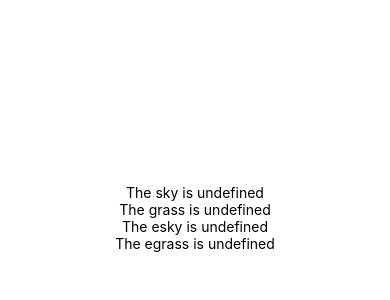
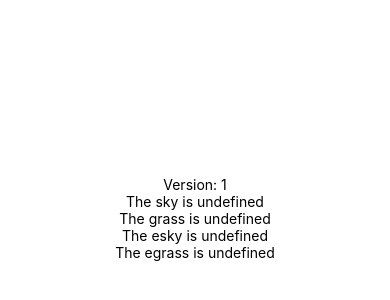
Before and after one commit to mfazekas/env-sample, a React Native app: screen / in a window 390 px wide. Shown: the part 204-504 px from the top of the page. Built offline with nearby package versions, Linux system fonts and the light colour scheme.

Commit message:
initial version

```diff
--- a/App.js
+++ b/App.js
@@ -21,6 +21,8 @@ function getEGrassColor() {
 export default function App() {
   return (
     <View style={styles.container}>
+      <Text>Version: 1</Text>
+
       <Text style={{}}>The sky is {getSkyColor()}</Text>
       <Text style={{}}>The grass is {getGrassColor()}</Text>
 
```
